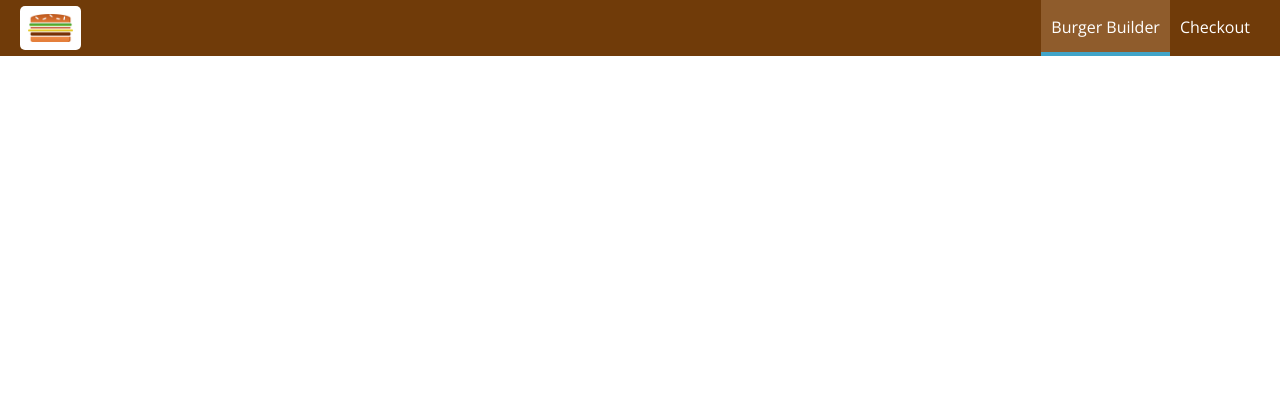
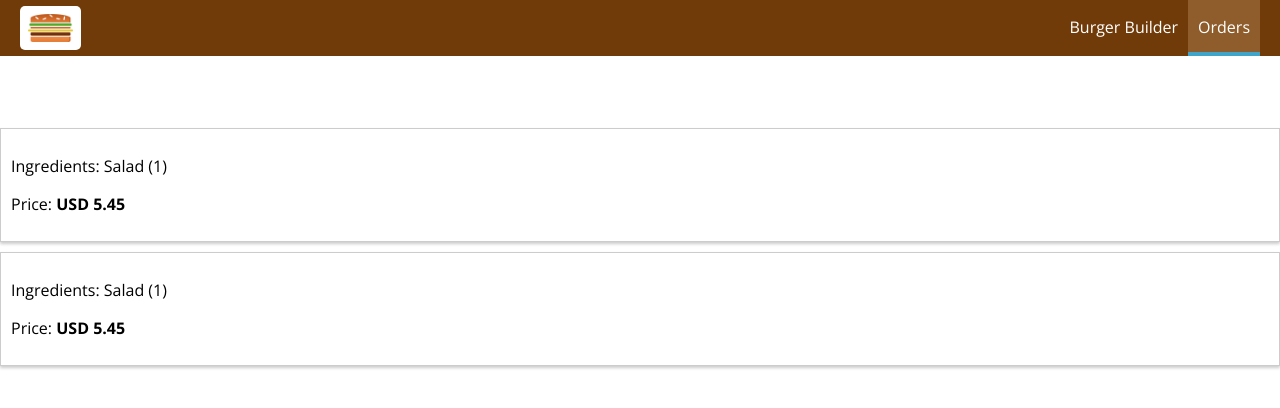
Before and after one commit to guahsu/Learn-react-burger-builder, a React app: page /orders in a window 1280 px wide. Shown: the top 408 px of the page. Built offline with nearby package versions, Linux system fonts and the light colour scheme.

Commit message:
Add Orders & Order component and Modify the navigation link

```diff
--- a/src/App.js
+++ b/src/App.js
@@ -1,9 +1,10 @@
 import React, { Component } from 'react'
 import { Route, Switch } from 'react-router-dom'
 
-import Layout from './containers/Layout/Layout'
 import BurgerBuilder from './containers/BurgerBuilder/BurgerBuilder'
 import Checkout from './containers/Checkout/Checkout'
+import Layout from './containers/Layout/Layout'
+import Orders from './containers/Orders/Orders'
 
 class App extends Component {
   render () {
@@ -12,6 +13,7 @@ class App extends Component {
         <Layout>
           <Switch>
             <Route path='/checkout' component={Checkout} />
+            <Route path='/orders' component={Orders} />
             <Route path='/' exact component={BurgerBuilder} />
           </Switch>
         </Layout>
--- a/src/components/Navigation/NavigationItems/NavigationItem/NavigationItem.js
+++ b/src/components/Navigation/NavigationItems/NavigationItem/NavigationItem.js
@@ -1,14 +1,16 @@
 import React from 'react'
+import { NavLink } from 'react-router-dom'
 
 import classes from './NavigationItem.module.css'
 
 const navigationItem = props => (
   <li className={classes.NavigationItem}>
-    <a
-      href={props.link}
-      className={props.active ? classes.active : null}>
+    <NavLink
+      to={props.link}
+      activeClassName={classes.active}
+      exact={props.exact} >
       {props.children}
-    </a>
+    </NavLink>
   </li>
 )
 
--- a/src/components/Navigation/NavigationItems/NavigationItems.js
+++ b/src/components/Navigation/NavigationItems/NavigationItems.js
@@ -5,8 +5,8 @@ import NavigationItem from './NavigationItem/NavigationItem'
 
 const navigationItems = props => (
   <ul className={classes.NavigationItems}>
-    <NavigationItem link='/' active>Burger Builder</NavigationItem>
-    <NavigationItem link='/checkout'>Checkout</NavigationItem>
+    <NavigationItem link='/' exact>Burger Builder</NavigationItem>
+    <NavigationItem link='/orders'>Orders</NavigationItem>
   </ul>
 )
 
--- /dev/null
+++ b/src/components/Order/Order.js
@@ -0,0 +1,11 @@
+import React from 'react'
+import classes from './Order.module.css'
+
+const order = props => (
+  <div className={classes.Order}>
+    <p>Ingredients: Salad (1)</p>
+    <p>Price: <strong>USD 5.45</strong></p>
+  </div>
+)
+
+export default order
--- /dev/null
+++ b/src/components/Order/Order.module.css
@@ -0,0 +1,8 @@
+.Order {
+  box-sizing: border-box;
+  margin: 10px auto;
+  padding: 10px;
+  width: 100%;
+  border: 1px solid #ccc;
+  box-shadow: 0 2px 3px #ccc;
+}
--- /dev/null
+++ b/src/containers/Orders/Orders.js
@@ -0,0 +1,16 @@
+import React, { Component } from 'react'
+
+import Order from '../../components/Order/Order'
+
+class Orders extends Component {
+  render () {
+    return (
+      <div>
+        <Order />
+        <Order />
+      </div>
+    )
+  }
+}
+
+export default Orders
```
